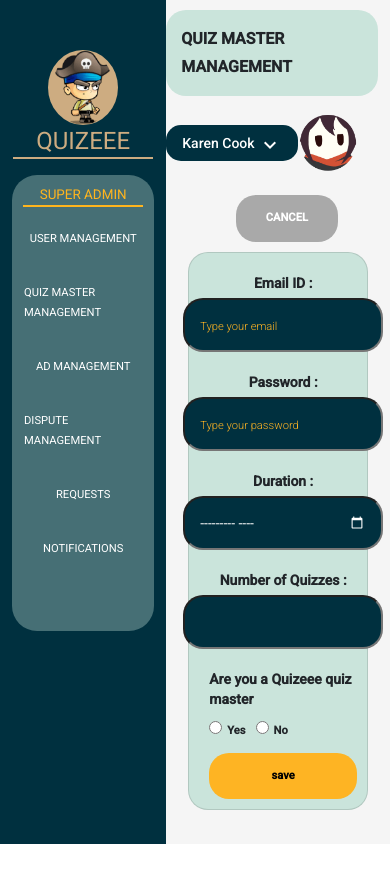
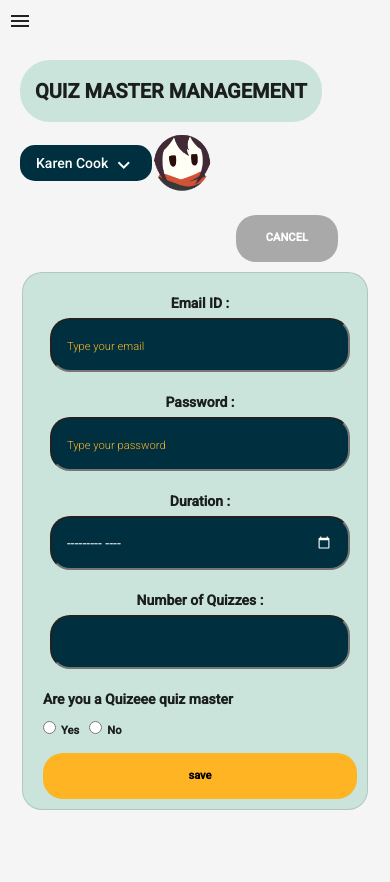
Before and after one commit to mohdshahbaz/quiz-master, an Angular app: page /add-quiz in a window 390 px wide. Shown: the top 882 px of the page. Before the commit the page ends 844 px from the top, so only its background shows below. Built offline with nearby package versions, Linux system fonts and the light colour scheme.

Commit message:
fixed sidenav

```diff
--- a/src/app/app.component.html
+++ b/src/app/app.component.html
@@ -1,4 +1,4 @@
-<div class="container-fluid">
+<!-- <div class="container-fluid">
   <div class="left">
     <app-sidenav></app-sidenav>
   </div>
@@ -6,4 +6,5 @@
     <app-topnav></app-topnav>
     <router-outlet></router-outlet>
   </div>
-</div>
+</div> -->
+<app-sidenav></app-sidenav>
--- a/src/app/component/add-quiz/add-quiz.component.css
+++ b/src/app/component/add-quiz/add-quiz.component.css
@@ -1,4 +1,4 @@
-.container {
+.container-fluid {
     background-color: var(--bg-color);
     height: 100vh;
     overflow: auto;
@@ -115,7 +115,7 @@ form > div > input:focus {
     }
 
     form > div > input {
-        width: 200px;
+        width: 300px;
         margin-top: 5px;
     }
 
--- a/src/app/component/add-quiz/add-quiz.component.html
+++ b/src/app/component/add-quiz/add-quiz.component.html
@@ -1,4 +1,4 @@
-<div class="container">
+<div class="container-fluid">
 
     <div class="cancel-btn">
         <a [routerLink]="'/main-content'" class="btn btn-primary btn-cancel">
--- a/src/app/component/main-content/main-content.component.css
+++ b/src/app/component/main-content/main-content.component.css
@@ -1,9 +1,9 @@
-.container {
+.container-fluid {
     font-family: 'Roboto', sans-serif;
-    padding-left: 50px;
-    height: 87vh;
     background-color: #F5F5F5;
+    height: 100vh;
     overflow: auto;
+    padding-top: 20px;
 }
 
 .header {
@@ -18,9 +18,9 @@
     border-bottom: 2px solid black;
 }
 
-.add-search {
+/* .add-search {
     margin-right: 50px;
-}
+} */
 
 .add-button {
     background-color: #FFB51E;
@@ -163,7 +163,7 @@ mat-icon {
   }
 
 @media(max-width: 768px) {
-    .container {
+    .container-fluid {
         padding-left: 0px;
     }
 
@@ -184,7 +184,8 @@ mat-icon {
     }
 
     .card {
-        width: 180px;
+        min-width: 250px;
+        /* width: 250px; */
         margin-bottom: 10px;
 
     }
--- a/src/app/component/main-content/main-content.component.html
+++ b/src/app/component/main-content/main-content.component.html
@@ -1,6 +1,6 @@
-<div class="container">
+<div class="container-fluid">
 
-    <div class="header">
+    <div class="header container">
         <p class='header-text'>All Quiz Masters</p>
         <div class="add-search">
             <a [routerLink]="'/add-quiz'" class='add-button'>Add Quiz Master</a>
--- a/src/app/component/sidenav/sidenav.component.css
+++ b/src/app/component/sidenav/sidenav.component.css
@@ -70,3 +70,66 @@
     margin-right: 0;
     text-align: center;
 }
+
+.sidenav-content {
+    display: flex;
+    flex-direction: column;
+    height: 100%;
+}
+
+.sidenav {
+    width: 200px;
+}
+
+.example-spacer {
+    flex: 1 1 auto;
+  }
+
+.brand {
+    background-color: #CAE4DB;
+    padding: 15px;
+    border-radius: 30px;
+    font-weight: bold;
+    margin: 20px;
+}
+
+.mat-menu-btn {
+    background-color: #00303F;
+    color: white;
+    border-radius: 15px;
+}
+
+.profile {
+    display: flex;
+    width: auto;
+    justify-content: center;
+    align-items: center;
+    padding-right: 20px;
+}
+
+.profile-pic{
+    display: inline-block;
+    width: 60px;
+    border-radius: 50%;
+}
+
+.profile-pic:hover {
+    cursor: pointer;
+}
+
+
+
+@media(max-width:768px) {
+    .sidenav-content > mat-toolbar {
+        flex-direction: column;
+        /* justify-content: center; */
+        align-items: flex-start;
+        padding-left: 0px;
+        height: auto;
+    }
+
+    .profile {
+        margin-left: 20px;
+        margin-top: -10px;
+    }
+}
--- a/src/app/component/sidenav/sidenav.component.html
+++ b/src/app/component/sidenav/sidenav.component.html
@@ -1,4 +1,4 @@
-<div class="container">
+<!-- <div class="container">
     <div class="header">
         <img class="logo" src="../../../assets/Image 7@1X.png" alt="logo">
         <h1 class="header-text">QUIZEEE</h1>
@@ -12,4 +12,51 @@
         <a href="#" routerLinkActive='selected'>REQUESTS</a>
         <a href="#" routerLinkActive='selected'>NOTIFICATIONS</a>
     </div>
-</div>
+</div> -->
+
+<mat-drawer-container class="example-container" [hasBackdrop]="true">
+    <mat-drawer #drawer class="sidenav" [mode]="true">
+        <div class="container">
+            <div class="header">
+                <img class="logo" src="../../../assets/Image 7@1X.png" alt="logo">
+                <h1 class="header-text">QUIZEEE</h1>
+            </div>
+            <div class="nav-links">
+                <a href="#" class="admin">SUPER ADMIN</a>
+                <a href="#" routerLinkActive='selected'>USER MANAGEMENT</a>
+                <a [routerLink]="'/main-content'" routerLinkActive='selected'>QUIZ MASTER MANAGEMENT</a>
+                <a href="#" routerLinkActive='selected'>AD MANAGEMENT</a>
+                <a href="#" routerLinkActive='selected'>DISPUTE MANAGEMENT</a>
+                <a href="#" routerLinkActive='selected'>REQUESTS</a>
+                <a href="#" routerLinkActive='selected'>NOTIFICATIONS</a>
+            </div>
+        </div>
+    </mat-drawer>
+
+    <div class="sidenav-content">
+        <mat-toolbar>
+            <button mat-icon-button class="example-icon" (click)="drawer.toggle()" aria-label="Example icon-button with menu icon">
+              <mat-icon>menu</mat-icon>
+            </button>
+            <h3 class="brand">QUIZ MASTER MANAGEMENT</h3>
+            <span class="example-spacer"></span>
+            <div class="profile">
+
+                <button mat-button class='mat-menu-btn' [matMenuTriggerFor]="menu">Karen Cook
+                    <mat-icon>keyboard_arrow_down</mat-icon>
+                </button>
+                <mat-menu class="mat-menu" #menu="matMenu">
+                    <button mat-menu-item class='profile-btn'><mat-icon class='profile-icon'>account_circle</mat-icon>Profile</button>
+                    <button mat-menu-item><mat-icon>exit_to_app</mat-icon>Logout</button>
+                </mat-menu>
+
+                <img class='profile-pic' src="../../../assets/profile-pic.png" alt="profile pic">
+            </div>
+          </mat-toolbar>
+      <!-- <button type="button" mat-button (click)="drawer.toggle()">
+        <mat-icon>menu</mat-icon>
+      </button> -->
+      <router-outlet class='flex-grow-1'></router-outlet>
+    </div>
+
+  </mat-drawer-container>
--- a/src/app/component/topnav/topnav.component.css
+++ b/src/app/component/topnav/topnav.component.css
@@ -60,10 +60,10 @@ button {
 }
 
 @media(max-width:768px) {
-    .container {
+    /* .sidenav-content {
         flex-direction: column;
         justify-content: center;
         padding-left: 0px;
         height: auto;
-    }
+    } */
 }
```
